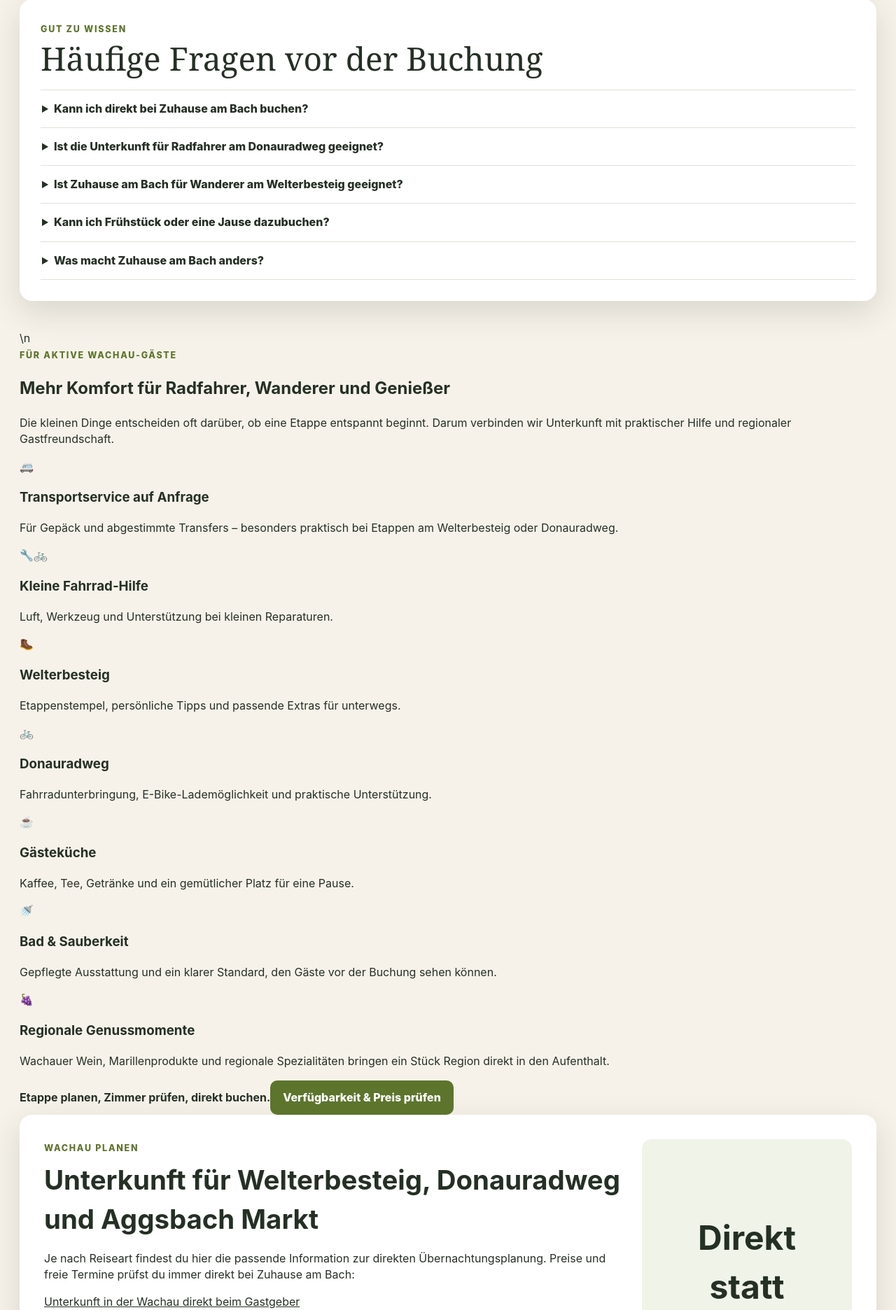
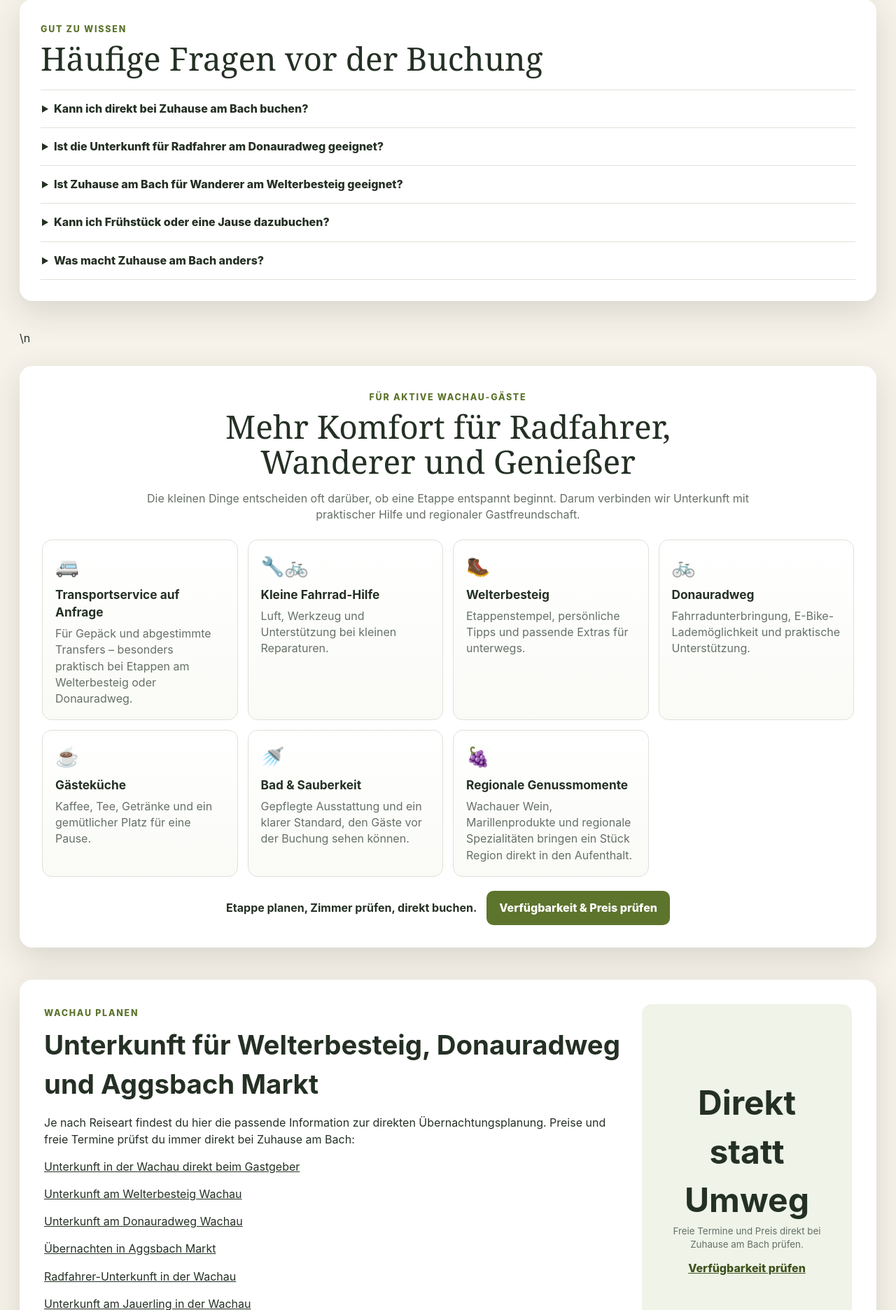
Before and after one commit to topdiveair-sketch/Direcktbuchungen, a Flask app: page / in a window 1280 px wide. Shown: the part 4366-6238 px from the top of the page at 70% size. Run offline with Flask 3, Linux system fonts and the light colour scheme; data comes from the database, SQL or seed files in the repository; data that the repository does not hold is empty.

Commit message:
UX: Aktivservice responsive gestalten

```diff
--- a/static/css/style.css
+++ b/static/css/style.css
@@ -190,3 +190,17 @@ footer{background:#243027;color:white;padding:38px 5%;display:grid;grid-template
 .sales-faq details{border-top:1px solid var(--line);padding:15px 2px}.sales-faq details:last-child{border-bottom:1px solid var(--line)}
 .sales-faq summary{cursor:pointer;font-weight:800}.sales-faq p{color:var(--muted);margin:.7rem 0 .2rem}
 @media(max-width:800px){.direct-value{grid-template-columns:1fr}.direct-value-grid{grid-template-columns:1fr}.hero-actions .btn,.hero-actions .hero-secondary{width:100%}.hero-proof{font-size:.82rem}}
+
+
+.active-service{margin:28px 0 46px;padding:32px;background:#fff;border-radius:18px;box-shadow:var(--shadow)}
+.active-service-head{max-width:860px;margin:0 auto 24px;text-align:center}
+.active-service-head h2{font:clamp(2rem,3.6vw,3rem)/1.08 Georgia,serif;margin:.45rem 0 .8rem}
+.active-service-head p{color:var(--muted)}
+.active-service-grid{display:grid;grid-template-columns:repeat(4,minmax(0,1fr));gap:14px}
+.active-service-grid article{border:1px solid var(--line);border-radius:14px;padding:18px;background:linear-gradient(180deg,#fff,#fafbf7)}
+.active-service-grid article>span{font-size:1.7rem}
+.active-service-grid h3{font-size:1.08rem;margin:.45rem 0}
+.active-service-grid p{color:var(--muted);margin:0}
+.active-service-cta{display:flex;justify-content:center;align-items:center;gap:14px;flex-wrap:wrap;margin-top:20px}
+@media(max-width:980px){.active-service-grid{grid-template-columns:1fr 1fr}}
+@media(max-width:620px){.active-service{padding:22px 16px}.active-service-grid{grid-template-columns:1fr}.active-service-cta .btn{width:100%}}
```
